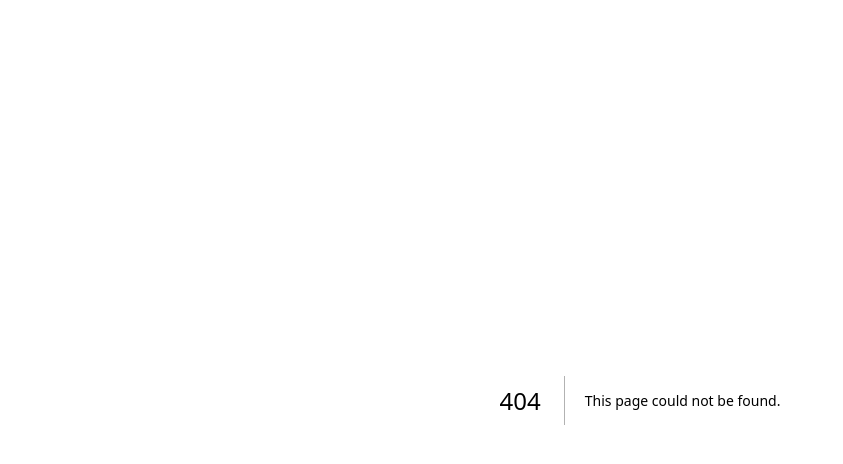
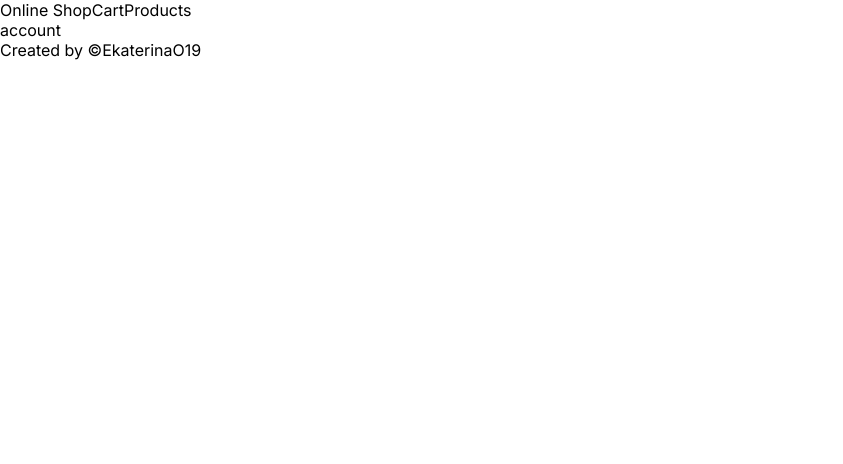
Before and after one commit to EkaterinaO19/test-next, a Next.js app: page /account in a window 1280 px wide. Before the commit this address had no page. Shown: the top 464 px of the page, without its empty margins (0-843 px from the left). Built offline with nearby package versions, Linux system fonts and the light colour scheme.

Commit message:
added pages

```diff
--- a/package.json
+++ b/package.json
@@ -3,7 +3,7 @@
   "version": "0.1.0",
   "private": true,
   "scripts": {
-    "dev": "next dev",
+    "dev": "next dev --turbo",
     "build": "next build",
     "start": "next start",
     "lint": "next lint"
--- /dev/null
+++ b/src/app/account/page.jsx
@@ -0,0 +1,14 @@
+"use client"
+
+import React from 'react';
+
+export const metadata = {
+    title: 'Account | Online Shop Next App',
+    description: 'Get your account',
+}
+
+const Account = (props) => (
+    <>account</>
+);
+
+export default Account;
--- a/src/app/components/Footer.jsx
+++ b/src/app/components/Footer.jsx
@@ -1,7 +1,9 @@
 import React from 'react';
 
 const Footer = (props) => (
-    <></>
+    <footer>
+        <span>Created by &copy;EkaterinaO19</span>
+    </footer>
 );
 
 export default Footer;
--- a/src/app/components/Navbar.jsx
+++ b/src/app/components/Navbar.jsx
@@ -1,7 +1,12 @@
 import React from 'react';
+import Link from "next/link";
 
 const Navbar = (props) => (
-    <></>
+    <header>
+        <Link href={"/"}>Online Shop</Link>
+        <Link href={"/cart"}>Cart</Link>
+        <Link href={"/products"}>Products</Link>
+    </header>
 );
 
 export default Navbar;
--- a/src/app/layout.js
+++ b/src/app/layout.js
@@ -1,5 +1,7 @@
 import './globals.css'
 import { Inter } from 'next/font/google'
+import Navbar from "@/app/components/Navbar";
+import Footer from "@/app/components/Footer";
 
 const inter = Inter({ subsets: ['latin'] })
 
@@ -11,7 +13,11 @@ export const metadata = {
 export default function RootLayout({ children }) {
   return (
     <html lang="en">
-      <body className={inter.className}>{children}</body>
+      <body className={inter.className}>
+      <Navbar/>
+      <main>{children}</main>
+      <Footer/>
+      </body>
     </html>
   )
 }
--- a/src/app/page.js
+++ b/src/app/page.js
@@ -4,7 +4,7 @@ import styles from './page.module.css'
 export default function Home() {
   return (
     <main>
-
+      home
     </main>
   )
 }
```
Also changed, not shown: src/app/404.jsx (added, +14 -0 lines), src/app/products/[id]/page.jsx (added, +37 -0 lines), src/app/products/cart/page.jsx (added, +13 -0 lines), src/app/products/page.jsx (added, +55 -0 lines).
